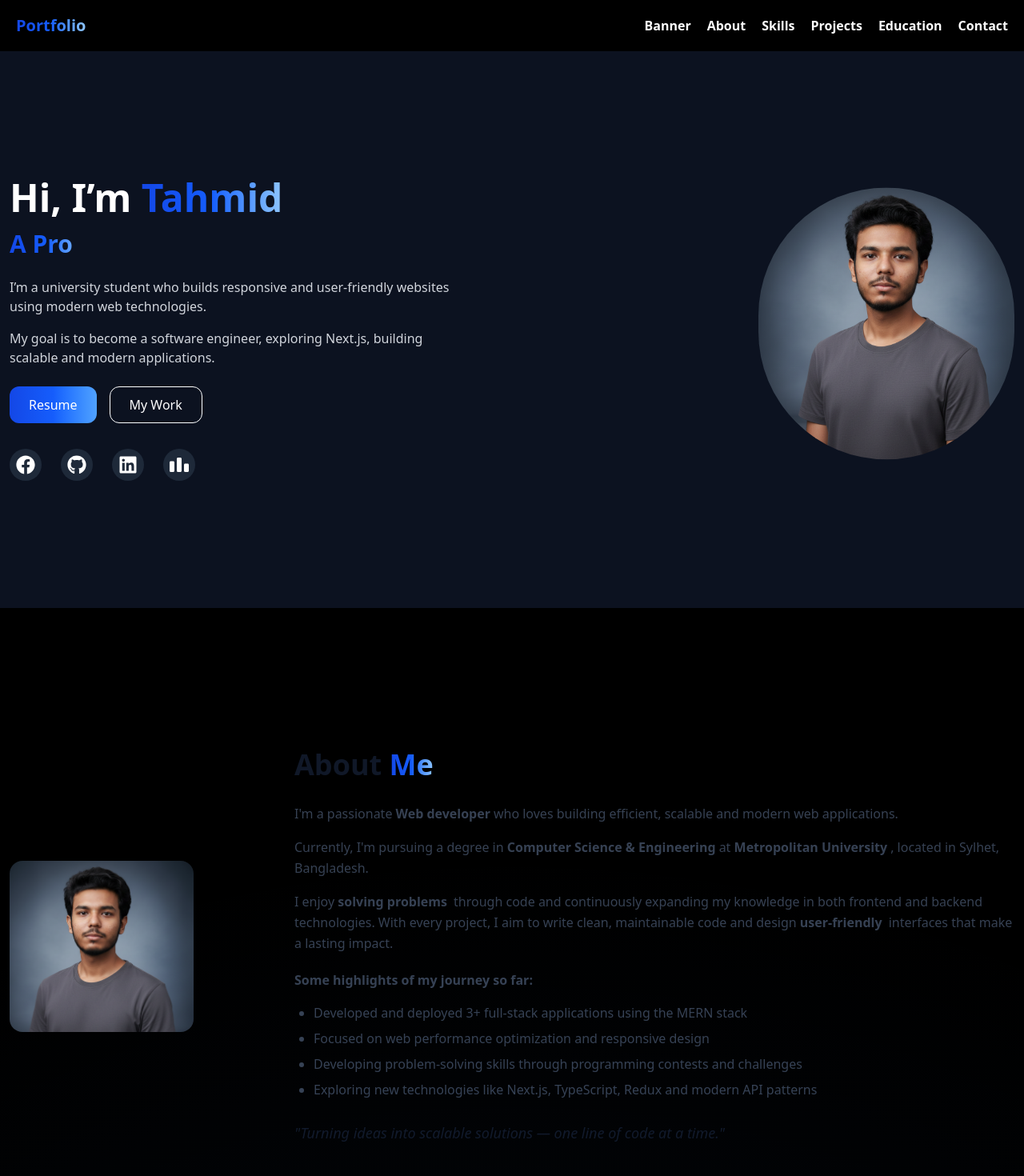
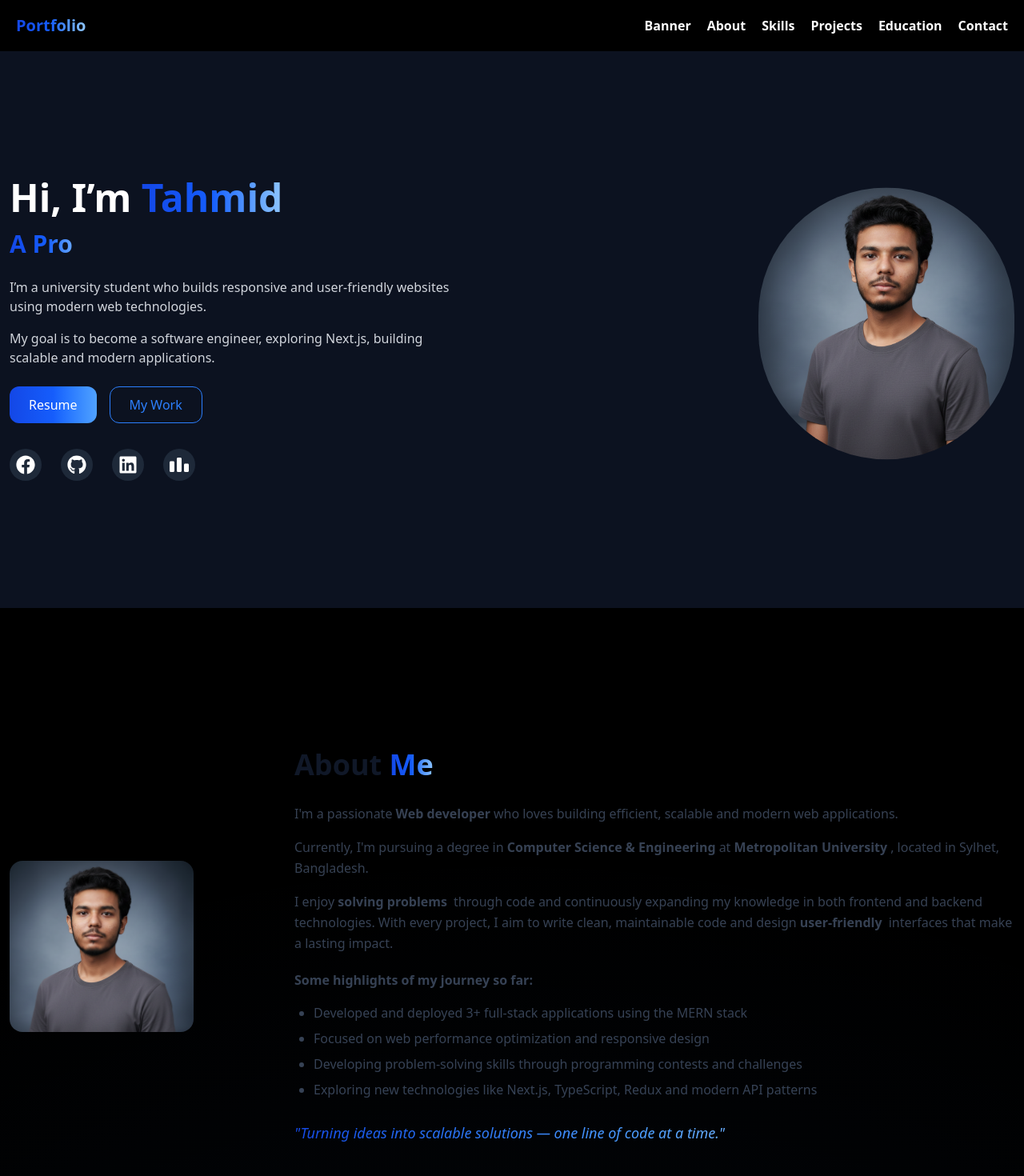
Before and after one commit to tahmid-khan-hub/my-portfolio-nextjs, a Next.js app: page / in a window 1280 px wide. Shown: the top 1470 px of the page at 80% size. Built offline with nearby package versions, Linux system fonts and the light colour scheme.

Commit message:
updated banner, contact section button and also updated about and education section

```diff
--- a/src/components/About.tsx
+++ b/src/components/About.tsx
@@ -52,7 +52,7 @@ const About = () => {
             <li>Exploring new technologies like Next.js, TypeScript, Redux and modern API patterns</li>
           </ul>
 
-          <p className="italic text-lg text-gray-900 dark:text-gray-100 mt-7">
+          <p className="italic text-lg bg-gradient-to-r from-blue-700 via-blue-400 to-blue-200 bg-clip-text text-transparent mt-7">
             &quot;Turning ideas into scalable solutions — one line of code at a time.&quot;
           </p>
         </div>
--- a/src/components/Banner.tsx
+++ b/src/components/Banner.tsx
@@ -51,10 +51,10 @@ export default function Banner() {
           <div className="flex gap-4 mb-6 w-full sm:w-auto justify-center md:justify-start">
             <button
              onClick={() => window.open(ResumeLink, "_blank")}
-             className="px-6 py-2.5 bg-gradient-to-r from-blue-700 via-blue-600 to-blue-400 hover:from-blue-800 hover:to-blue-800 transition rounded-xl font-medium">
+             className="px-6 py-2.5 bg-gradient-to-r from-blue-700 via-blue-600 to-blue-400 hover:from-blue-900 hover:to-blue-800 transition rounded-xl font-medium">
                 Resume
             </button>
-            <a href="#projects"><button className="px-6 py-2.5 border bg-gradient-to-r from-bg-[#0c1220] to-bg-[#0c1220]  hover:border-blue-500 hover:text-blue-500 transition rounded-xl font-medium">
+            <a href="#projects"><button className="px-6 py-2.5 bg-gradient-to-r border text-blue-500 hover:text-white hover:border-blue-700 hover:from-blue-800 hover:to-blue-700 transition rounded-xl font-medium">
                 My Work
             </button></a>
           </div>
--- a/src/components/Contact.tsx
+++ b/src/components/Contact.tsx
@@ -210,7 +210,7 @@ const Contact = () => {
               {/* Button */}
               <button
                 type="submit"
-                className="flex font-semibold w-full justify-center items-center bg-gradient-to-r from-blue-700 to-blue-500 hover:from-blue-800 hover:to-blue-800 transition px-6 py-3 rounded-3xl "
+                className="flex font-semibold w-full justify-center items-center bg-gradient-to-r from-blue-700 via-blue-600 to-blue-400 hover:from-blue-900 hover:to-blue-800 transition px-6 py-3 rounded-3xl "
               >
                 Send Message
                 <FaPaperPlane className="ml-4" />
--- a/src/components/Education.tsx
+++ b/src/components/Education.tsx
@@ -15,7 +15,7 @@ const Education = () => {
           {/* Education */}
           <div className="flex-1 relative bg-gray-800 rounded-xl">
             {/* dot */}
-            <div className="absolute w-3 h-3 bg-blue-500 rounded-full -left-[7px] top-2 md:hidden"></div>
+            <div className="absolute w-3 h-3 bg-blue-500 rounded-full -left-[7px] top-2 "></div>
             <div className="p-5 shadow-md">
               <h3 className="text-lg font-semibold">BSc in CSE</h3>
               <p className="text-sm text-gray-500">
@@ -37,7 +37,7 @@ const Education = () => {
           {/* Certificate */}
           <div className="flex-1 relative bg-gray-800 rounded-xl mt-0 md:mt-[320px]">
             {/* dot */}
-             <div className="absolute w-3 h-3 bg-blue-500 rounded-full -left-[7px] top-2 md:hidden"></div>
+             <div className="absolute w-3 h-3 bg-blue-500 rounded-full -left-[7px] top-2 "></div>
             <CertificateCard
               title="Complete Web Development Course"
               platform="Programming Hero"
```
